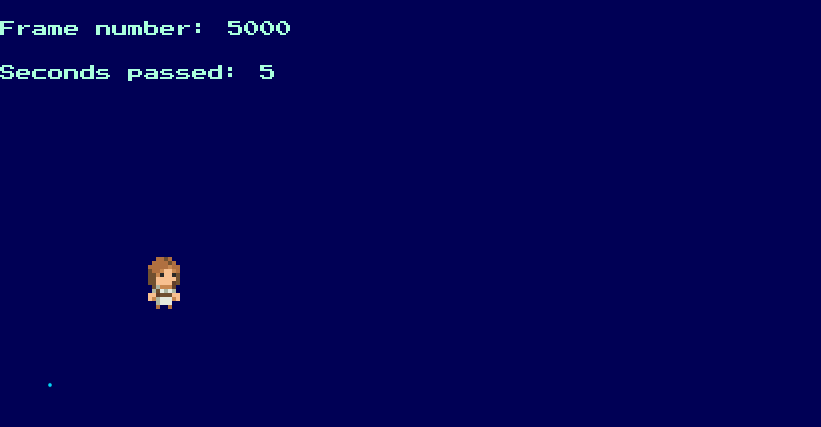
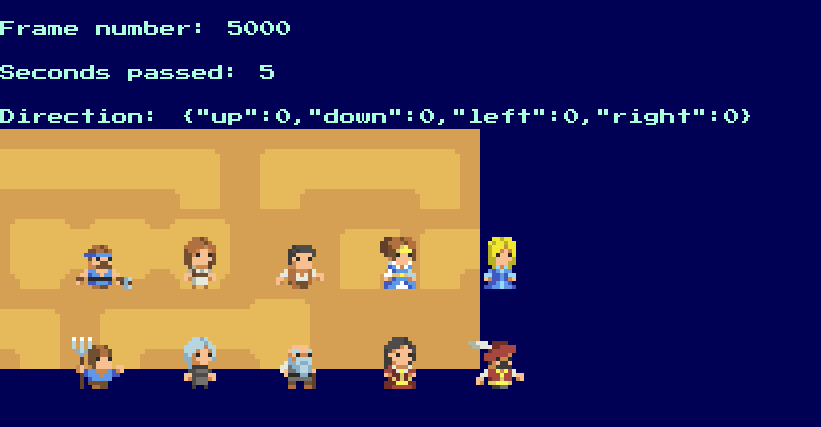
Before and after one commit to asaeed/ind-serv, a website built with webpack: page src/index.html in a window 1280 px wide. Shown: the part 51-478 px from the top of the page, without its empty margins (0-821 px from the left). Built offline with nearby package versions, Linux system fonts and the light colour scheme.

Commit message:
Add 10 characters, desert map tiles

```diff
--- a/src/css/index.scss
+++ b/src/css/index.scss
@@ -8,7 +8,8 @@ body {
 }
 
 .frame-num,
-.seconds-passed {
+.seconds-passed,
+.direction {
   display: flex;
   margin-top: 20px;
 
--- a/src/index.html
+++ b/src/index.html
@@ -18,6 +18,10 @@
         <div class="label">Seconds passed:</div>
         <div class="value">0</div>
       </div>
+      <div class="direction">
+        <div class="label">Direction:</div>
+        <div class="value"></div>
+      </div>
       <div id="canvas-container"></div>
     </div>
   </body>
--- a/src/js/Sprite.js
+++ b/src/js/Character.js
@@ -1,9 +1,12 @@
 import Konva from 'konva'
-import imagePath from '../assets/img/MiniVillagerWoman.png'
 
-export default class Sprite {
-  constructor(layer) {
+export default class Character {
+  constructor(layer, imagePath, x, y) {
     this.layer = layer
+    this.scale = 4
+    this.facingDirection = 'right'
+    this.x = x
+    this.y = y
 
     const w = 32
     const h = 32
@@ -28,23 +31,26 @@ export default class Sprite {
     }
 
     const imageObj = new Image()
-    imageObj.onload = function () {
-      var sprite = new Konva.Sprite({
-        x: 100,
-        y: 100,
+    imageObj.onload = () => {
+      this.sprite = new Konva.Sprite({
+        x: this.x,
+        y: this.y,
         image: imageObj,
         animation: 'walk',
         animations: animations,
         frameRate: 6,
         frameIndex: 0,
-        scaleX: 4,
-        scaleY: 4,
+        scaleX: this.scale,
+        scaleY: this.scale,
+        offsetX: w / 2,
+        offsetY: h / 2,
       })
-      layer.add(sprite)
-
-      // start sprite animation
-      sprite.start()
+      this.layer.add(this.sprite)
+      this.sprite.start() // start sprite animation
+      console.log(this.sprite.attrs)
     }
     imageObj.src = imagePath
   }
+
+  update() {}
 }
--- a/src/js/Game.js
+++ b/src/js/Game.js
@@ -1,10 +1,25 @@
 import Konva from 'konva'
-import Sprite from './Sprite'
+import Input from './Input'
+import Map from './Map'
+import Character from './Character'
+import Player from './Player'
+
+import worker from '../assets/img/MiniWorker.png'
+import villagerWoman from '../assets/img/MiniVillagerWoman.png'
+import villagerMan from '../assets/img/MiniVillagerMan.png'
+import queen from '../assets/img/MiniQueen.png'
+import princess from '../assets/img/MiniPrincess.png'
+import peasant from '../assets/img/MiniPeasant.png'
+import oldWoman from '../assets/img/MiniOldWoman.png'
+import oldMan from '../assets/img/MiniOldMan.png'
+import nobleWoman from '../assets/img/MiniNobleWoman.png'
+import nobleMan from '../assets/img/MiniNobleMan.png'
 
 export default class Game {
   constructor(document) {
     this.framesDiv = document.querySelector('.frame-num > .value')
     this.secondsDiv = document.querySelector('.seconds-passed > .value')
+    this.directionDiv = document.querySelector('.direction > .value')
     this.startTime = Date.now()
 
     this.stage = new Konva.Stage({
@@ -17,7 +32,20 @@ export default class Game {
     this.layerStatic = new Konva.Layer({ imageSmoothingEnabled: false })
     this.layerAnim = new Konva.Layer({ imageSmoothingEnabled: false })
 
-    this.sprite = new Sprite(this.layerAnim)
+    this.input = new Input(document)
+
+    this.map = new Map(this.layerStatic)
+
+    this.player = new Player(this.layerAnim, worker, 100, 100)
+    this.sprite1 = new Character(this.layerAnim, villagerWoman, 200, 100)
+    this.sprite2 = new Character(this.layerAnim, villagerMan, 300, 100)
+    this.sprite3 = new Character(this.layerAnim, queen, 400, 100)
+    this.sprite4 = new Character(this.layerAnim, princess, 500, 100)
+    this.sprite5 = new Character(this.layerAnim, peasant, 100, 200)
+    this.sprite6 = new Character(this.layerAnim, oldWoman, 200, 200)
+    this.sprite7 = new Character(this.layerAnim, oldMan, 300, 200)
+    this.sprite8 = new Character(this.layerAnim, nobleWoman, 400, 200)
+    this.sprite9 = new Character(this.layerAnim, nobleMan, 500, 200)
 
     this.stage.add(this.layerStatic)
     this.stage.add(this.layerAnim)
@@ -44,12 +72,15 @@ export default class Game {
       strokeWidth: 4,
       draggable: true,
     })
-    this.layerAnim.add(this.blueHex)
+    // this.layerAnim.add(this.blueHex)
   }
 
   update(tFrame) {
     this.framesDiv.innerHTML = tFrame
     this.secondsDiv.innerHTML = (Date.now() - this.startTime) / 1000
+    this.directionDiv.innerHTML = JSON.stringify(this.input.directionPress)
+
+    this.player.update(this.input)
 
     var period = 2000
     var scale = Math.sin((tFrame * 2 * Math.PI) / period) + 0.001
--- a/src/js/Input.js
+++ b/src/js/Input.js
@@ -1,6 +1,54 @@
 export default class Input {
   constructor(document) {
-    document.addEventListener('keydown', keyDownHandler, false)
-    document.addEventListener('keyup', keyUpHandler, false)
+    this.lastXDirection = 'right'
+    this.directionPress = {
+      up: 0,
+      down: 0,
+      left: 0,
+      right: 0,
+    }
+
+    document.addEventListener('keydown', this.keyDownHandler, false)
+    document.addEventListener('keyup', this.keyUpHandler, false)
+  }
+
+  keyDownHandler = (e) => {
+    e.preventDefault()
+    switch (e.key) {
+      case 'ArrowUp':
+        this.directionPress.up = 1
+        break
+      case 'ArrowDown':
+        this.directionPress.down = 1
+        break
+      case 'ArrowLeft':
+        this.directionPress.left = 1
+        this.lastXDirection = 'left'
+        break
+      case 'ArrowRight':
+        this.directionPress.right = 1
+        this.lastXDirection = 'right'
+        break
+    }
+  }
+
+  keyUpHandler = (e) => {
+    e.preventDefault()
+    switch (e.key) {
+      case 'ArrowUp':
+        this.directionPress.up = 0
+        break
+      case 'ArrowDown':
+        this.directionPress.down = 0
+        break
+      case 'ArrowLeft':
+        this.directionPress.left = 0
+        this.lastXDirection = 'left'
+        break
+      case 'ArrowRight':
+        this.directionPress.right = 0
+        this.lastXDirection = 'right'
+        break
+    }
   }
 }
--- /dev/null
+++ b/src/js/Map.js
@@ -0,0 +1,41 @@
+import Konva from 'konva'
+import imagePath from '../assets/img/DesertTileMap.png'
+
+export default class Map {
+  constructor(layer) {
+    this.layer = layer
+
+    const tileSize = 16
+    const tileMap = [
+      [1, 1, 2, 0, 1, 2],
+      [3, 4, 5, 6, 0, 0],
+      [2, 0, 1, 5, 9, 8],
+    ]
+    const upScale = 5
+    this.tiles = []
+
+    const imageObj = new Image()
+    imageObj.onload = () => {
+      for (let y in tileMap)
+        for (let x in tileMap[y]) {
+          var tile = new Konva.Image({
+            image: imageObj,
+            cropX: 16 * tileMap[y][x],
+            cropY: 0,
+            cropWidth: tileSize,
+            cropHeight: tileSize,
+            x: x * tileSize * upScale,
+            y: y * tileSize * upScale,
+            width: tileSize * upScale,
+            height: tileSize * upScale,
+          })
+          this.layer.add(tile)
+        }
+
+      this.layer.batchDraw()
+
+      // console.log(tile.attrs)
+    }
+    imageObj.src = imagePath
+  }
+}
--- /dev/null
+++ b/src/js/Player.js
@@ -0,0 +1,8 @@
+import Character from './Character'
+
+export default class Player extends Character {
+  update(input) {
+    this.facingDirection = input.lastXDirection
+    if (this.sprite) this.sprite.scaleX(this.scale * (this.facingDirection === 'right' ? 1 : -1))
+  }
+}
```
Also changed, not shown: src/assets/img/DesertTileMap.png (added), src/assets/img/MiniNobleMan.png (added), src/assets/img/MiniNobleWoman.png (added), src/assets/img/MiniOldMan.png (added), src/assets/img/MiniOldWoman.png (added), src/assets/img/MiniPeasant.png (added), src/assets/img/MiniPrincess.png (added), src/assets/img/MiniQueen.png (added), src/assets/img/MiniVillagerMan.png (added), src/assets/img/MiniWorker.png (added).
